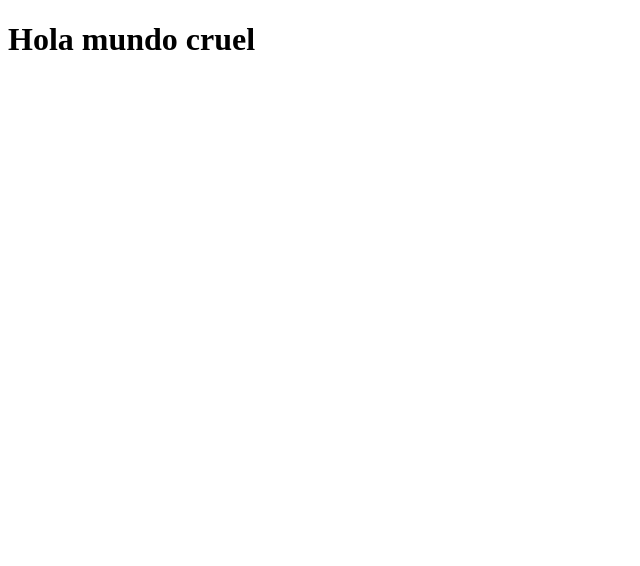
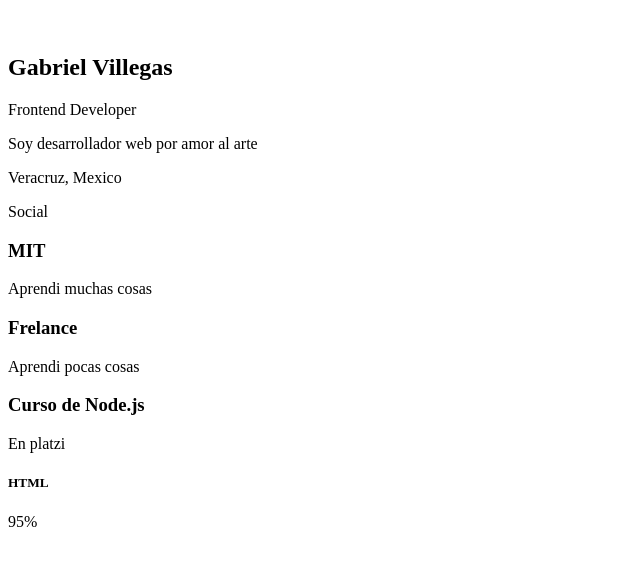
Before and after one commit to g4vil/curriculumVitae, a React app: page / in a window 1280 px wide. Shown: the top 566 px of the page, without its empty margins (0-640 px from the left). Built offline with nearby package versions, Linux system fonts and the light colour scheme.

Commit message:
Unit 2 class 03

```diff
--- a/src/components/About.jsx
+++ b/src/components/About.jsx
@@ -1,7 +1,30 @@
 import React from 'react'
 
 const About = () => (
-    <h1>Hola mundo cruel</h1>
+  <div className="About">
+    <div className="About-container">
+      <div className="About-avatar">
+        <figure>
+          <img src="/" alt=""/>
+        </figure>
+      </div>
+      <div className="About-name">
+        <h2>Gabriel Villegas</h2>
+      </div>
+      <div className="About-profession">
+        <p>Frontend Developer</p>
+      </div>
+      <div className="About-desc">
+        <p>Soy desarrollador web por amor al arte</p>
+      </div>
+      <div className="About-location">
+        <p>Veracruz, Mexico</p>
+      </div>
+      <div className="About-social">
+          Social
+      </div>
+    </div>
+  </div>
 )
 
 
--- a/src/components/Certificates.jsx
+++ b/src/components/Certificates.jsx
@@ -0,0 +1,14 @@
+import React from 'react'
+
+const Certificate = () => (
+  <div className="Certificate">
+    <div className="Certificate-container">
+      <div className="Certificate-item">
+        <h3>Curso de Node.js</h3>
+        <p>En platzi</p>
+      </div>
+    </div>
+  </div>
+)
+
+export default Certificate
--- a/src/components/Education.jsx
+++ b/src/components/Education.jsx
@@ -0,0 +1,14 @@
+import React from 'react'
+
+const Education = () => (
+  <div className="Education">
+    <div className="Education-container">
+      <div className="Education-item">
+        <h3>MIT</h3>
+        <p>Aprendi muchas cosas</p>
+      </div>
+    </div>
+  </div>
+)
+
+export default Education
--- a/src/components/Experience.jsx
+++ b/src/components/Experience.jsx
@@ -0,0 +1,14 @@
+import React from 'react'
+
+const Experience = () => (
+  <div className="Experience">
+    <div className="Experience-container">
+      <div className="Experience-item">
+        <h3>Frelance</h3>
+        <p>Aprendi pocas cosas</p>
+      </div>
+    </div>
+  </div>
+)
+
+export default Experience
--- a/src/components/Info.jsx
+++ b/src/components/Info.jsx
@@ -0,0 +1,11 @@
+import React from 'react'
+
+const Info = ({ children }) => (
+  <div className="Info">
+    <div className="Info-container">
+      { children }
+    </div>
+  </div>
+)
+
+export default Info
--- a/src/components/Main.jsx
+++ b/src/components/Main.jsx
@@ -0,0 +1,11 @@
+import React from 'react'
+
+const Main = ({ children }) => (
+  <div className="Main">
+    <div className="Main-container">
+      { children }
+    </div>
+  </div>
+)
+
+export default Main
--- a/src/components/Sidebar.jsx
+++ b/src/components/Sidebar.jsx
@@ -0,0 +1,11 @@
+import React from 'react'
+
+const Sidebar = ({ children }) => (
+  <div className="Sidebar">
+    <div className="Sidebar-container">
+      { children }
+    </div>
+  </div>
+)
+
+export default Sidebar
--- a/src/components/Skills.jsx
+++ b/src/components/Skills.jsx
@@ -0,0 +1,16 @@
+import React from 'react'
+
+const Skills = () => (
+  <div className="Skills">
+    <div className="Skills-container">
+      <div className="Skills-item">
+          <h5>HTML</h5>
+          <div className="Skills-line">
+            <span>95%</span>
+          </div>
+      </div>
+    </div>
+  </div>
+)
+
+export default Skills
--- a/src/index.js
+++ b/src/index.js
@@ -1,5 +1,5 @@
 import React from 'react'
 import ReactDOM from 'react-dom'
-import About from './components/About'
+import App from './containers/App'
 
-ReactDOM.render(<About/>, document.getElementById('app'))
+ReactDOM.render(<App/>, document.getElementById('app'))
```
